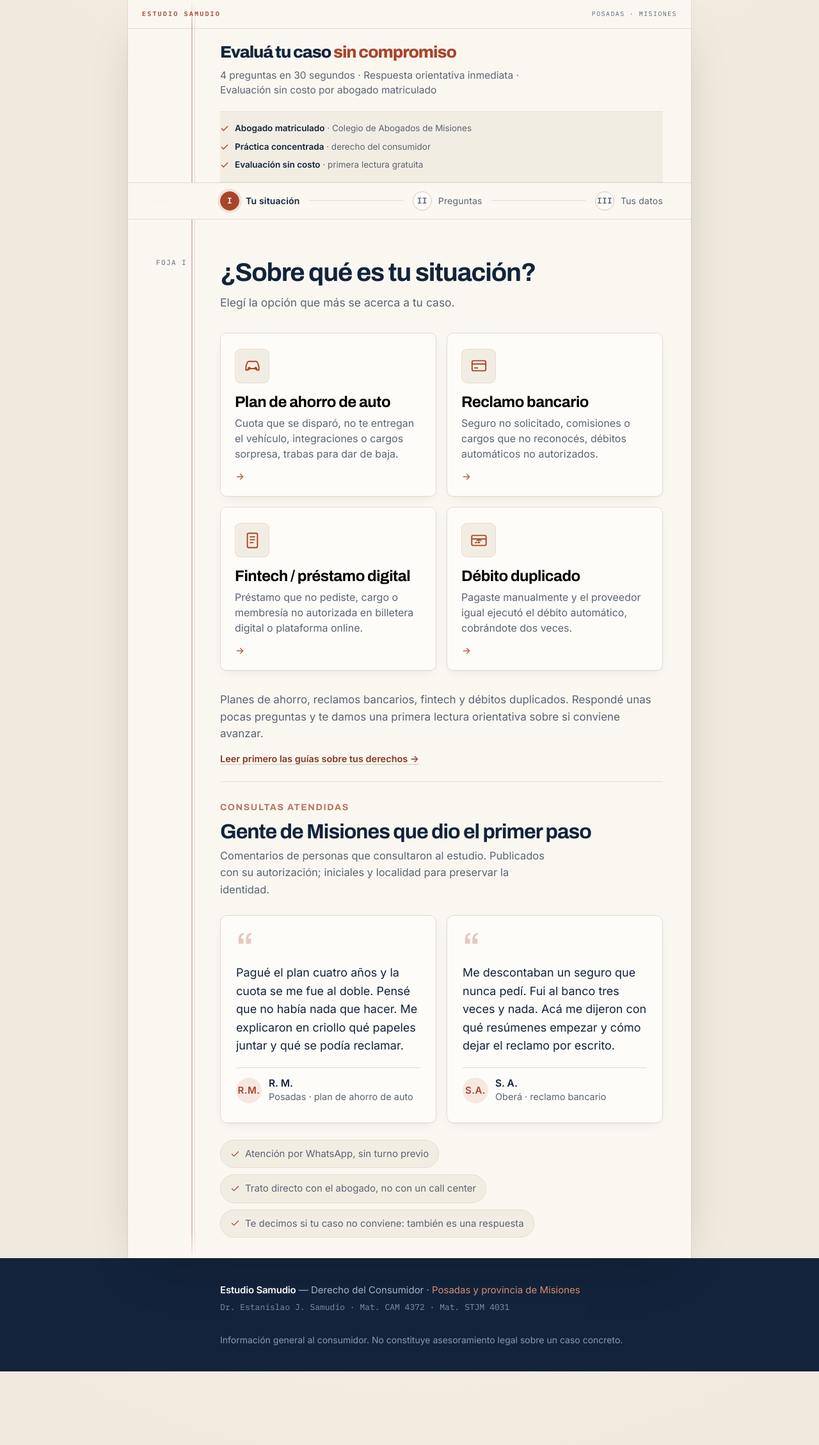
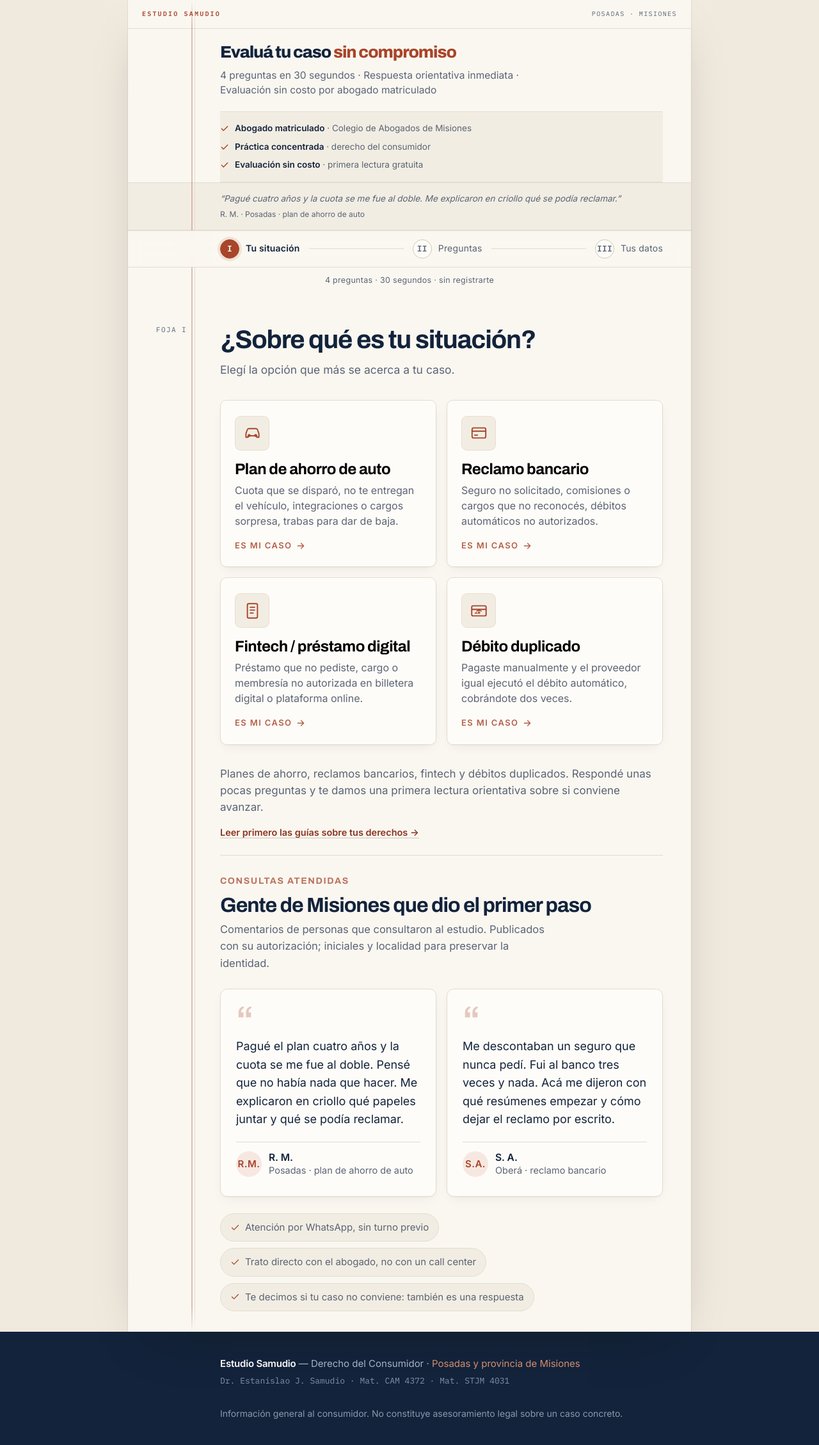
Before and after one commit to drejsamudio-hue/estudio-samudio-landing, a Jekyll site: the page index.html, which Jekyll copies as it is, in a window 1280 px wide. Shown: the whole page at 64% size. Built offline with Jekyll 4.4.1, drawn with Linux system fonts in a browser that asks for light colours; before the commit the page ends 2143 px from its top, so only the background shows below that.

Commit message:
perf+cro: fonts async, gtag diferido, CLS fix, quick wins CRO

```diff
--- a/index.html
+++ b/index.html
@@ -27,21 +27,34 @@
 <link rel="apple-touch-icon" href="/estudio-samudio-landing/assets/favicon.svg">
 <link rel="manifest" href="/estudio-samudio-landing/site.webmanifest">
 <meta name="theme-color" content="#A8452A">
-<!-- Google tag (gtag.js) -->
-<script async src="https://www.googletagmanager.com/gtag/js?id=G-LTD1RWM91T"></script>
+<!-- GA4 diferido — carga tras primer scroll/tap o a los 3s (elimina tarea larga de main thread) -->
 <script>
+  function loadGtag(){
+    if(window._gtagLoaded) return;
+    window._gtagLoaded = true;
+    var s = document.createElement('script');
+    s.src = 'https://www.googletagmanager.com/gtag/js?id=G-LTD1RWM91T';
+    s.async = true;
+    document.head.appendChild(s);
     window.dataLayer = window.dataLayer || [];
     function gtag(){dataLayer.push(arguments);}
+    window.gtag = gtag;
     gtag('js', new Date());
     gtag('config', 'G-LTD1RWM91T', {
       anonymize_ip: true,
       allow_google_signals: false,
       allow_ad_personalization_signals: false
     });
+  }
+  window.addEventListener('scroll', loadGtag, {once:true, passive:true});
+  window.addEventListener('pointerdown', loadGtag, {once:true, passive:true});
+  setTimeout(loadGtag, 3000);
 </script>
 <link rel="preconnect" href="https://fonts.googleapis.com">
 <link rel="preconnect" href="https://fonts.gstatic.com" crossorigin>
-<link href="https://fonts.googleapis.com/css2?family=Archivo:wght@700;800&family=Inter:wght@400;600&family=IBM+Plex+Mono:wght@400;600&display=swap" rel="stylesheet">
+<link rel="preload" as="style" href="https://fonts.googleapis.com/css2?family=Archivo:wght@700;800&family=Inter:wght@400;600&family=IBM+Plex+Mono:wght@400;600&display=swap">
+<link rel="stylesheet" media="print" onload="this.media='all'" href="https://fonts.googleapis.com/css2?family=Archivo:wght@700;800&family=Inter:wght@400;600&family=IBM+Plex+Mono:wght@400;600&display=swap">
+<noscript><link rel="stylesheet" href="https://fonts.googleapis.com/css2?family=Archivo:wght@700;800&family=Inter:wght@400;600&family=IBM+Plex+Mono:wght@400;600&display=swap"></noscript>
 <script type="application/ld+json">
 {
   "@context": "https://schema.org",
@@ -71,13 +84,22 @@
 }
 </script>
 <style>
+  /* Fallback calibrado para Archivo — reduce CLS al minimizar el layout shift en font-swap */
+  @font-face {
+    font-family: "Archivo-fallback";
+    src: local("Arial");
+    size-adjust: 103%;
+    ascent-override: 95%;
+    descent-override: 22%;
+    line-gap-override: 0%;
+  }
   :root{
     --papel:#FAF7F1; --papel2:#F2EDE3; --nieve:#FEFCF8;
     --tierra:#A8452A; --tierra-claro:#B44C2F; --tierra-oscuro:#8A3520; --tierra-suave:#F6E8E1;
     --tinta:#12233B; --tinta-70:#5A6474; --tinta-45:#5A6474;
     --linea:#E3DCCF; --linea-fuerte:#D2C8B6;
     --verde:#1e7d44; --amarillo:#c9891b; --rojo:#a33;
-    --display:"Archivo",system-ui,sans-serif;
+    --display:"Archivo","Archivo-fallback",system-ui,sans-serif;
     --sans:"Inter",-apple-system,BlinkMacSystemFont,"Segoe UI",Helvetica,Arial,sans-serif;
     --mono:"IBM Plex Mono","JetBrains Mono","Fira Code",monospace;
     --margen:104px;
@@ -92,7 +114,7 @@
        -webkit-font-smoothing:antialiased}
 
   /* ── HOJA ── */
-  .hoja{max-width:880px;margin:0 auto;background:var(--papel);position:relative;min-height:100vh;
+  .hoja{max-width:880px;margin:0 auto;background:var(--papel);position:relative;
         box-shadow:0 0 0 1px rgba(24,18,10,.06), 0 30px 80px -40px rgba(24,18,10,.35)}
   .hoja::before{content:"";position:absolute;top:0;bottom:0;left:var(--margen);width:1px;
                 background:linear-gradient(180deg,transparent 0,var(--linea) 40px,var(--linea) calc(100% - 40px),transparent 100%)}
@@ -430,6 +452,13 @@
     </div>
   </div>
 
+  <div style="margin:0;padding:14px 22px 14px calc(var(--margen) + 40px);background:var(--papel2);border-top:1px solid var(--linea);border-bottom:1px solid var(--linea)">
+    <p style="margin:0;font-size:13.5px;line-height:1.5;color:var(--tinta-70);font-style:italic">
+      &ldquo;Pagué cuatro años y la cuota se me fue al doble. Me explicaron en criollo qué se podía reclamar.&rdquo;
+    </p>
+    <p style="margin:5px 0 0;font-size:12px;color:var(--tinta-45)">R. M. · Posadas · plan de ahorro de auto</p>
+  </div>
+
   <div class="foliado">
     <div class="in" id="foliado">
       <div class="folio on" data-s="1"><span class="num" data-n="I">I</span><span class="tx">Tu situación</span></div>
@@ -439,6 +468,10 @@
       <div class="folio" data-s="3"><span class="num" data-n="III">III</span><span class="tx">Tus datos</span></div>
     </div>
   </div>
+
+  <p style="text-align:center;font-size:12.5px;color:var(--tinta-45);margin:10px 0 0;letter-spacing:.3px">
+    4 preguntas · 30 segundos · sin registrarte
+  </p>
 
   <main class="cuerpo" id="main">
 
@@ -457,8 +490,7 @@
               <b>Plan de ahorro de auto</b>
               <span class="d">Cuota que se disparó, no te entregan el vehículo, integraciones o cargos sorpresa, trabas para dar de baja.</span>
             </span>
-            <span class="go"><svg width="16" height="16" viewBox="0 0 24 24" fill="none" stroke="currentColor" stroke-width="2.2" stroke-linecap="round" stroke-linejoin="round" aria-hidden="true"><path d="M5 12h14M13 6l6 6-6 6"/></svg>
-            </span>
+            <span class="go" style="display:flex;align-items:center;gap:5px;font-size:13px;font-weight:600;white-space:nowrap">Es mi caso <svg width="16" height="16" viewBox="0 0 24 24" fill="none" stroke="currentColor" stroke-width="2.2" stroke-linecap="round" stroke-linejoin="round" aria-hidden="true"><path d="M5 12h14M13 6l6 6-6 6"/></svg></span>
           </button>
           <button class="vbtn" data-v="banco" type="button">
             <span class="vico">
@@ -468,8 +500,7 @@
               <b>Reclamo bancario</b>
               <span class="d">Seguro no solicitado, comisiones o cargos que no reconocés, débitos automáticos no autorizados.</span>
             </span>
-            <span class="go"><svg width="16" height="16" viewBox="0 0 24 24" fill="none" stroke="currentColor" stroke-width="2.2" stroke-linecap="round" stroke-linejoin="round" aria-hidden="true"><path d="M5 12h14M13 6l6 6-6 6"/></svg>
-            </span>
+            <span class="go" style="display:flex;align-items:center;gap:5px;font-size:13px;font-weight:600;white-space:nowrap">Es mi caso <svg width="16" height="16" viewBox="0 0 24 24" fill="none" stroke="currentColor" stroke-width="2.2" stroke-linecap="round" stroke-linejoin="round" aria-hidden="true"><path d="M5 12h14M13 6l6 6-6 6"/></svg></span>
           </button>
           <button class="vbtn" data-v="fintech" type="button">
             <span class="vico">
@@ -479,8 +510,7 @@
               <b>Fintech / préstamo digital</b>
               <span class="d">Préstamo que no pediste, cargo o membresía no autorizada en billetera digital o plataforma online.</span>
             </span>
-            <span class="go"><svg width="16" height="16" viewBox="0 0 24 24" fill="none" stroke="currentColor" stroke-width="2.2" stroke-linecap="round" stroke-linejoin="round" aria-hidden="true"><path d="M5 12h14M13 6l6 6-6 6"/></svg>
-            </span>
+            <span class="go" style="display:flex;align-items:center;gap:5px;font-size:13px;font-weight:600;white-space:nowrap">Es mi caso <svg width="16" height="16" viewBox="0 0 24 24" fill="none" stroke="currentColor" stroke-width="2.2" stroke-linecap="round" stroke-linejoin="round" aria-hidden="true"><path d="M5 12h14M13 6l6 6-6 6"/></svg></span>
           </button>
           <button class="vbtn" data-v="debito" type="button">
             <span class="vico">
@@ -490,8 +520,7 @@
               <b>Débito duplicado</b>
               <span class="d">Pagaste manualmente y el proveedor igual ejecutó el débito automático, cobrándote dos veces.</span>
             </span>
-            <span class="go"><svg width="16" height="16" viewBox="0 0 24 24" fill="none" stroke="currentColor" stroke-width="2.2" stroke-linecap="round" stroke-linejoin="round" aria-hidden="true"><path d="M5 12h14M13 6l6 6-6 6"/></svg>
-            </span>
+            <span class="go" style="display:flex;align-items:center;gap:5px;font-size:13px;font-weight:600;white-space:nowrap">Es mi caso <svg width="16" height="16" viewBox="0 0 24 24" fill="none" stroke="currentColor" stroke-width="2.2" stroke-linecap="round" stroke-linejoin="round" aria-hidden="true"><path d="M5 12h14M13 6l6 6-6 6"/></svg></span>
           </button>
         </div>
       </div>
```
Lines whose indentation alone changed are shown as unchanged.
